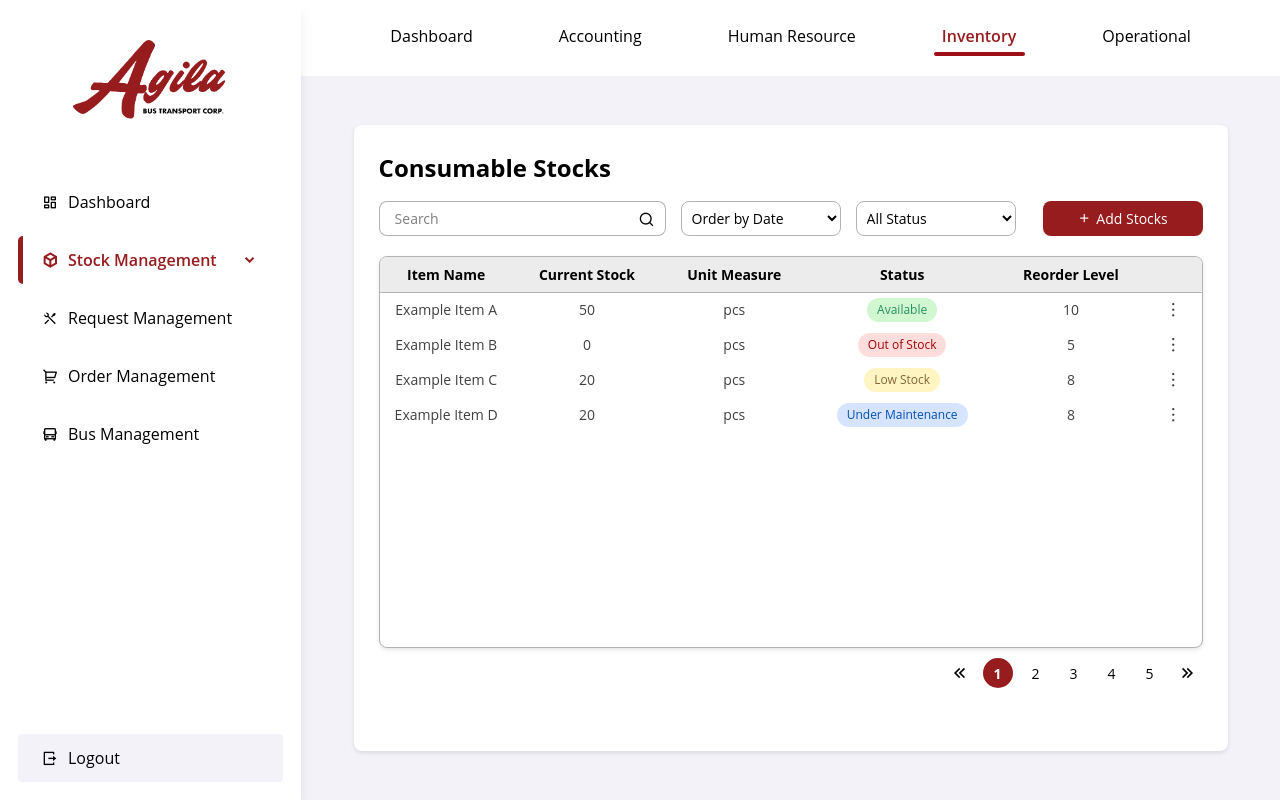
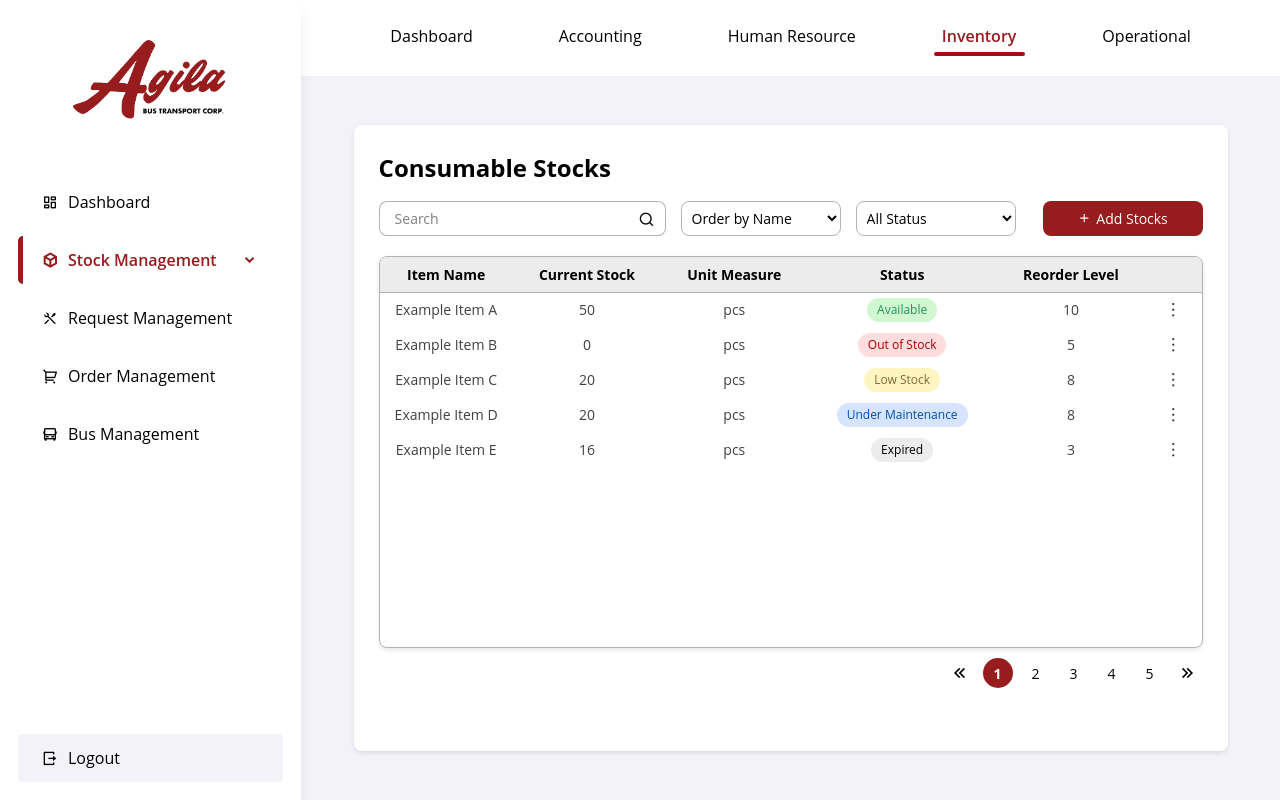
Before and after one commit to nerieannbravo/inventory-management-system, a Next.js app: page /consumables in a window 1280 px wide. Built offline with nearby package versions, Linux system fonts and the light colour scheme; what @react-pdf/renderer would draw is missing.

Commit message:
updated input validations

```diff
--- a/src/app/(pages)/(stocks)/consumables/addStockModal.tsx
+++ b/src/app/(pages)/(stocks)/consumables/addStockModal.tsx
@@ -85,20 +85,20 @@ export default function AddStockModal({ onSave, onClose }: AddStockModalProps) {
 		const errors = stockForms.map((form) => {
 			const errorObj: Record<string, string> = {};
 
-			if (!form.name.trim()) errorObj.name = "Item name is required";
-			if (form.quantity <= 0)
-				errorObj.quantity = "Quantity must be greater than 0";
+			if (!form.name.trim()) {
+				errorObj.name = "Item name is required";
+			} else if (form.name.length > 50) {
+				errorObj.name = "Item name cannot exceed 50 characters";
+			}
+
+			if (form.quantity <= 0) errorObj.quantity = "Quantity must be greater than 0";
 			if (!form.unit) errorObj.unit = "Unit measure is required";
 			if (form.price <= 0) errorObj.price = "Price must be greater than 0";
 			if (form.usable < 0) errorObj.usable = "Usable quantity must be 0 or more";
-			if (form.defective < 0)
-				errorObj.defective = "Defective quantity must be 0 or more";
-			if (form.usable > form.quantity)
-				errorObj.usable = "Usable quantity cannot exceed total quantity";
-			if (form.defective > form.quantity)
-				errorObj.defective = "Defective quantity cannot exceed total quantity";
-			if (form.missing > form.quantity)
-				errorObj.missing = "Missing quantity cannot exceed total quantity";
+			if (form.defective < 0) errorObj.defective = "Defective quantity must be 0 or more";
+			if (form.usable > form.quantity) errorObj.usable = "Usable quantity cannot exceed total quantity";
+			if (form.defective > form.quantity) errorObj.defective = "Defective quantity cannot exceed total quantity";
+			if (form.missing > form.quantity) errorObj.missing = "Missing quantity cannot exceed total quantity";
 			if (form.missing < 0) errorObj.missing = "Missing quantity must be 0 or more";
 			if (form.reorder < 1) errorObj.reorder = "Reorder level must be greater than 0";
 			if (form.reorder > form.quantity) errorObj.reorder = "Reorder level cannot exceed total quantity";
--- a/src/app/(pages)/(stocks)/consumables/editStockModal.tsx
+++ b/src/app/(pages)/(stocks)/consumables/editStockModal.tsx
@@ -58,6 +58,8 @@ export default function EditStockModal({ item, onSave, onClose }: EditStockModal
 		// Validate name
 		if (!formData.name.trim()) {
 			errors.name = "Item name is required";
+		} else if (formData.name.length > 50) {
+			errors.name = "Item name cannot exceed 50 characters";
 		}
 
 		// Validate reorder level
--- a/src/app/(pages)/(stocks)/consumables/page.tsx
+++ b/src/app/(pages)/(stocks)/consumables/page.tsx
@@ -42,6 +42,14 @@ const hardcodedData = [
         status: "maintenance",
         reorder: 8,
     },
+    {
+        id: 5,
+        name: "Example Item E",
+        stock: 16,
+        unit: "pcs",
+        status: "expired",
+        reorder: 3,
+    },
 ];
 
 export default function Consumables() {
@@ -63,6 +71,8 @@ export default function Consumables() {
                 return "Low Stock";
             case "maintenance":
                 return "Under Maintenance";
+            case "expired":
+                return "Expired";
             default:
                 return status;
         }
@@ -118,7 +128,6 @@ export default function Consumables() {
 
                     <div className="filter">
                         <select className="status-filter">
-                            <option value="by-date">Order by Date</option>
                             <option value="by-name">Order by Name</option>
                             <option value="by-quantity">Order by Quantity</option>
                         </select>
@@ -128,6 +137,7 @@ export default function Consumables() {
                             <option value="out-of-stock">Out of Stock</option>
                             <option value="low-stock">Low Stock</option>
                             <option value="maintenance">Under Maintenance</option>
+                            <option value="expired">Expired</option>
                         </select>
                     </div>
 
--- a/src/styles/chips.css
+++ b/src/styles/chips.css
@@ -26,3 +26,8 @@
     background-color: var(--warning-chip-bg-color);
     color: var(--warning-chip-text-color);
 }
+
+.chip.expired {
+    background-color: var(--table-header-color);
+    color: var(--primary-text-color);
+}
```
